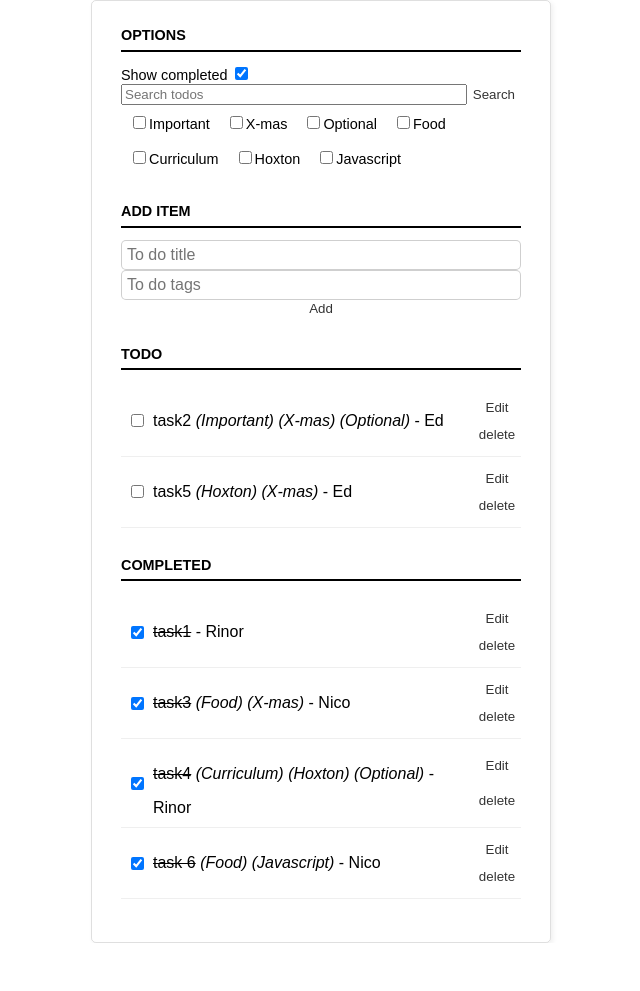
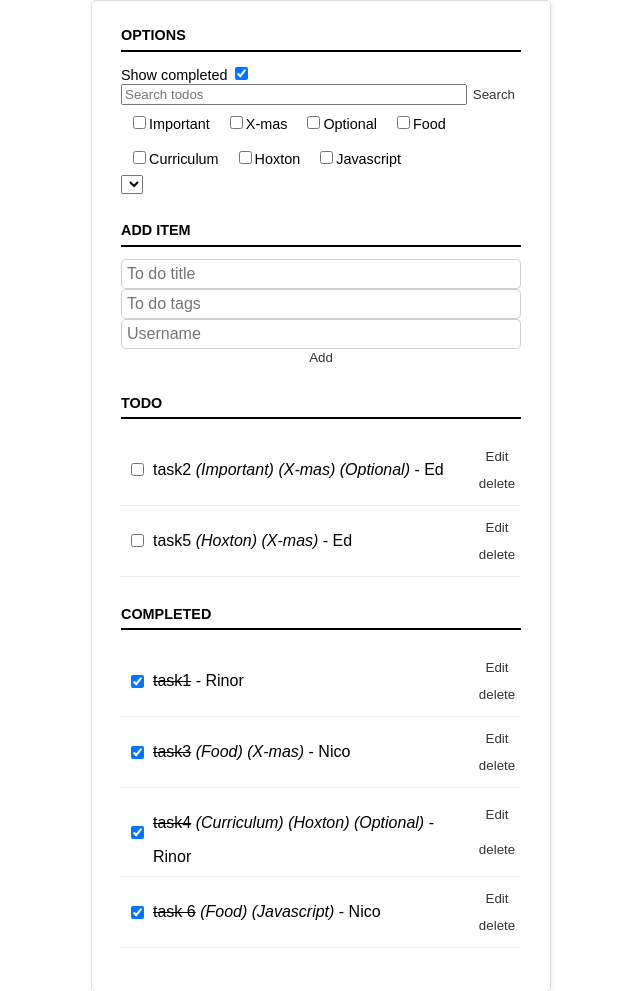
Before and after one commit to ramarinor/hoxton-js-todo-app, a plain HTML site: page index.html in a window 1280 px wide. Shown: the whole page, without its empty margins (319-959 px from the left). Before the commit the page ends 943 px from the top, so only its background shows below. Drawn offline with Linux system fonts and the light colour scheme.

Commit message:
finished user challenge

```diff
--- a/index.html
+++ b/index.html
@@ -20,12 +20,18 @@
 					<button>Search</button>
 				</form>
 				<div class="tags"></div>
+				<div class="users">
+					<select name="selectedUser">
+						<option value=""></option>
+					</select>
+				</div>
 			</section>
 			<section class="add-todo-section">
 				<h2 class="title">ADD ITEM</h2>
 				<form class="add-item">
 					<input class="text-input" type="text" name="text" required minlength="3" placeholder="To do title" />
 					<input class="text-input" type="text" name="tags" placeholder="To do tags" />
+					<input class="text-input" type="text" name="username" placeholder="Username" />
 					<button type="submit">Add</button>
 				</form>
 			</section>
```
